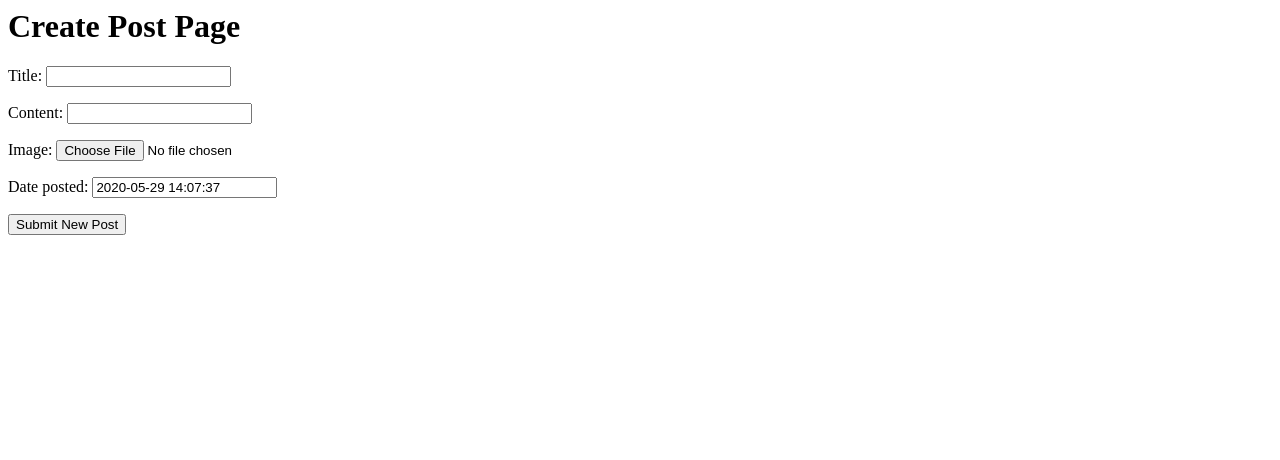
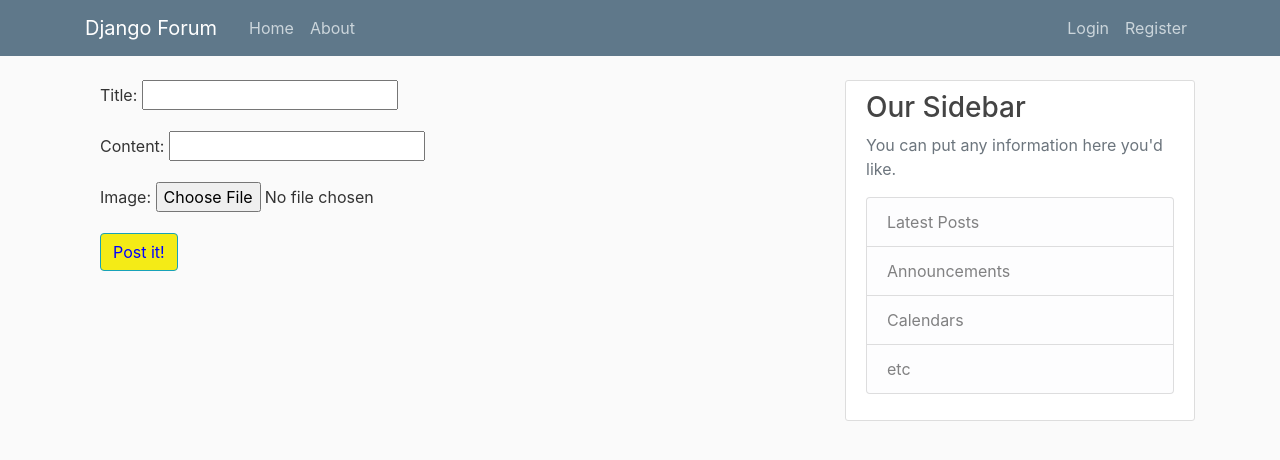
Before and after one commit to YuDrew/DjangoForum, a Django app: template forums/templates/forums/create_post.html in a window 1280 px wide. Shown: the top 460 px of the page. Run offline with Django 3.2, Linux system fonts and the light colour scheme; the template is opened without the code that fills it: values that come from a table or form of the project are taken from there, others are empty; some libraries are stand-ins or nearby versions.

Commit message:
Remove date_posted editability by user
Users shouldn't be able to edit when they had made a post.

```diff
--- a/forums/forms.py
+++ b/forums/forms.py
@@ -21,4 +21,4 @@ class PostForm(forms.ModelForm):
 
     class Meta:
         model = Post
-        fields = ('title', 'content', 'image', 'date_posted')
+        fields = ('title', 'content', 'image')
--- a/forums/templates/forums/create_post.html
+++ b/forums/templates/forums/create_post.html
@@ -1,6 +1,10 @@
-<h1>Create Post Page</h1>
-<form method="post" enctype="multipart/form-data">
-  {% csrf_token %}
-  {{ form.as_p }}
-  <button type="submit">Submit New Post</button>
-</form>
+{% extends "forums/base.html" %}
+{% block content %}
+    <div class="container">
+        <form method="POST">
+    	{% csrf_token %}
+    	{{form.as_p}}
+        	<button style="background-color:#F4EB16; color:blue" class="btn btn-outline-info" type="submit">Post it!</button>
+        </form>
+    </div>
+{% endblock %}
--- a/forums/views.py
+++ b/forums/views.py
@@ -7,6 +7,7 @@ from django.urls import reverse
 from .forms import NewUserForm, PostForm
 from django.contrib.auth.decorators import login_required
 from .models import Post
+from django.utils import timezone
 
 def about(request):
     return render(request, 'forums/about.html', {'title': 'About'})
```
Also changed, not shown: forums/models.py (+0 -15 lines), db.sqlite3.
